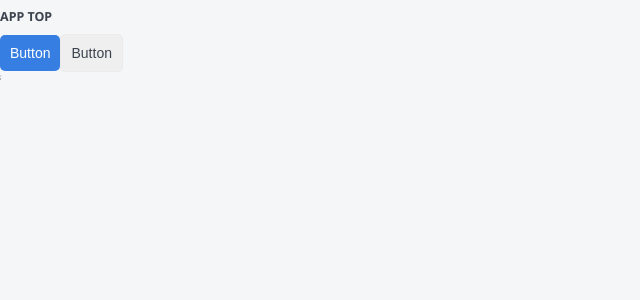
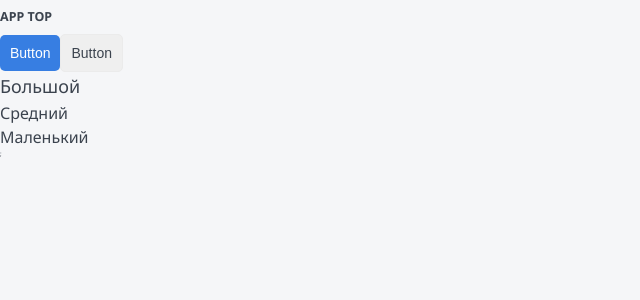
Before and after one commit to dmitrykorochkin/top-app, a Next.js app: page / in a window 1280 px wide. Shown: the top 300 px of the page, without its empty margins (0-640 px from the left). Built offline with nearby package versions, Linux system fonts and the light colour scheme.

Commit message:
add component to index.ts

```diff
--- a/components/index.ts
+++ b/components/index.ts
@@ -1 +1,3 @@
 import React from 'react';
+
+export * from './P/P';
--- a/pages/index.tsx
+++ b/pages/index.tsx
@@ -1,4 +1,4 @@
-
+import { P } from "../components";
 
 export default function Home(): JSX.Element {
   return (
@@ -6,6 +6,9 @@ export default function Home(): JSX.Element {
       <h1>APP TOP</h1>
       <button className="primary">Button</button>
       <button className="ghost">Button</button>
+      <P size="l">Большой</P>
+      <P>Средний</P>
+      <P size="m">Маленький</P>
     </div>
   );
 }
```
